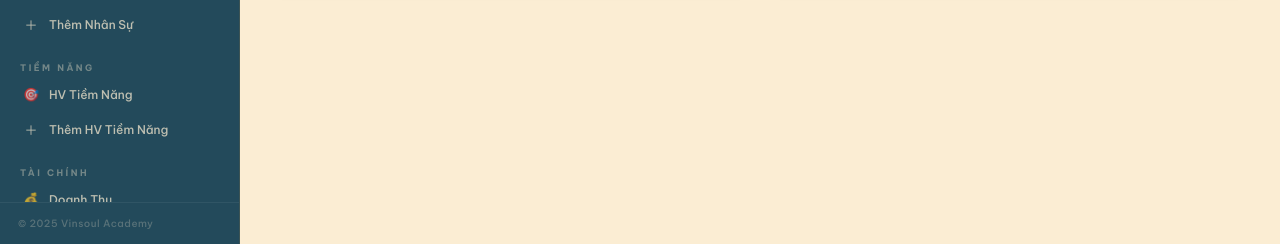
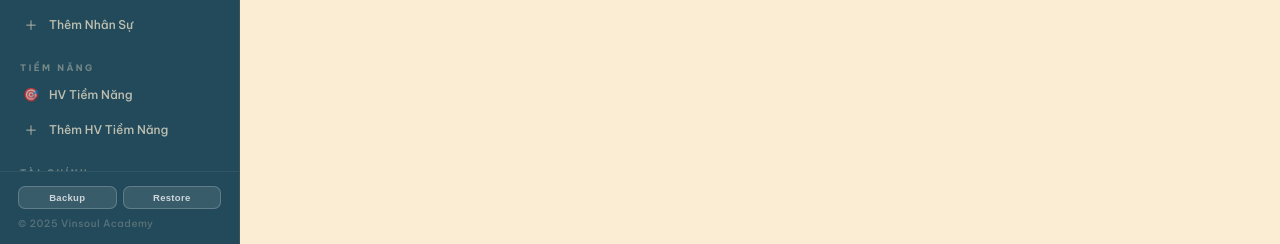
Before and after one commit to ntla2k6-cloud/Vinsoul-Academy, a plain HTML site: page index.html in a window 1280 px wide. Shown: the part 556-800 px from the top of the page. Drawn offline with nearby package versions, Linux system fonts and the light colour scheme; no server answers.

Commit message:
Update index.html

```diff
--- a/index.html
+++ b/index.html
@@ -54,7 +54,14 @@
       <div class="nav-item" onclick="showPage('revenue')"><span class="nav-icon">💰</span> Doanh Thu</div>
     </div>
   </div>
-  <div class="sidebar-footer">© 2025 Vinsoul Academy</div>
+  <div class="sidebar-footer">
+    <div style="display:flex;gap:6px;justify-content:center;margin-bottom:8px;">
+      <button onclick="exportBackup()" title="Tải file backup dữ liệu" style="flex:1;background:rgba(255,255,255,.1);color:rgba(255,255,255,.75);border:1px solid rgba(255,255,255,.2);border-radius:7px;padding:5px 8px;font-size:9.5px;font-weight:700;cursor:pointer;letter-spacing:.3px;">Backup</button>
+      <button onclick="importBackup()" title="Khôi phục từ file backup" style="flex:1;background:rgba(255,255,255,.1);color:rgba(255,255,255,.75);border:1px solid rgba(255,255,255,.2);border-radius:7px;padding:5px 8px;font-size:9.5px;font-weight:700;cursor:pointer;letter-spacing:.3px;">Restore</button>
+    </div>
+    <div id="server-status" style="font-size:9px;color:rgba(255,255,255,.4);text-align:center;margin-bottom:4px;"></div>
+    © 2025 Vinsoul Academy
+  </div>
 </aside>
 
 <!-- ══════════ MAIN ══════════ -->
@@ -70,10 +77,6 @@
     <div class="welcome-right">
       <div class="welcome-brand">VINSOUL</div>
       <div class="welcome-brand-sub">Trung Tâm Âm Nhạc & Nghệ Thuật</div>
-      <div style="margin-top:10px;display:flex;gap:8px;">
-        <button onclick="exportBackup()" style="background:rgba(255,255,255,.15);color:#fff;border:1.5px solid rgba(255,255,255,.3);border-radius:8px;padding:6px 12px;font-size:10px;font-weight:700;cursor:pointer;letter-spacing:.5px;">Backup Dữ Liệu</button>
-        <button onclick="importBackup()" style="background:rgba(255,255,255,.15);color:#fff;border:1.5px solid rgba(255,255,255,.3);border-radius:8px;padding:6px 12px;font-size:10px;font-weight:700;cursor:pointer;letter-spacing:.5px;">Restore</button>
-      </div>
     </div>
   </div>
 
```
